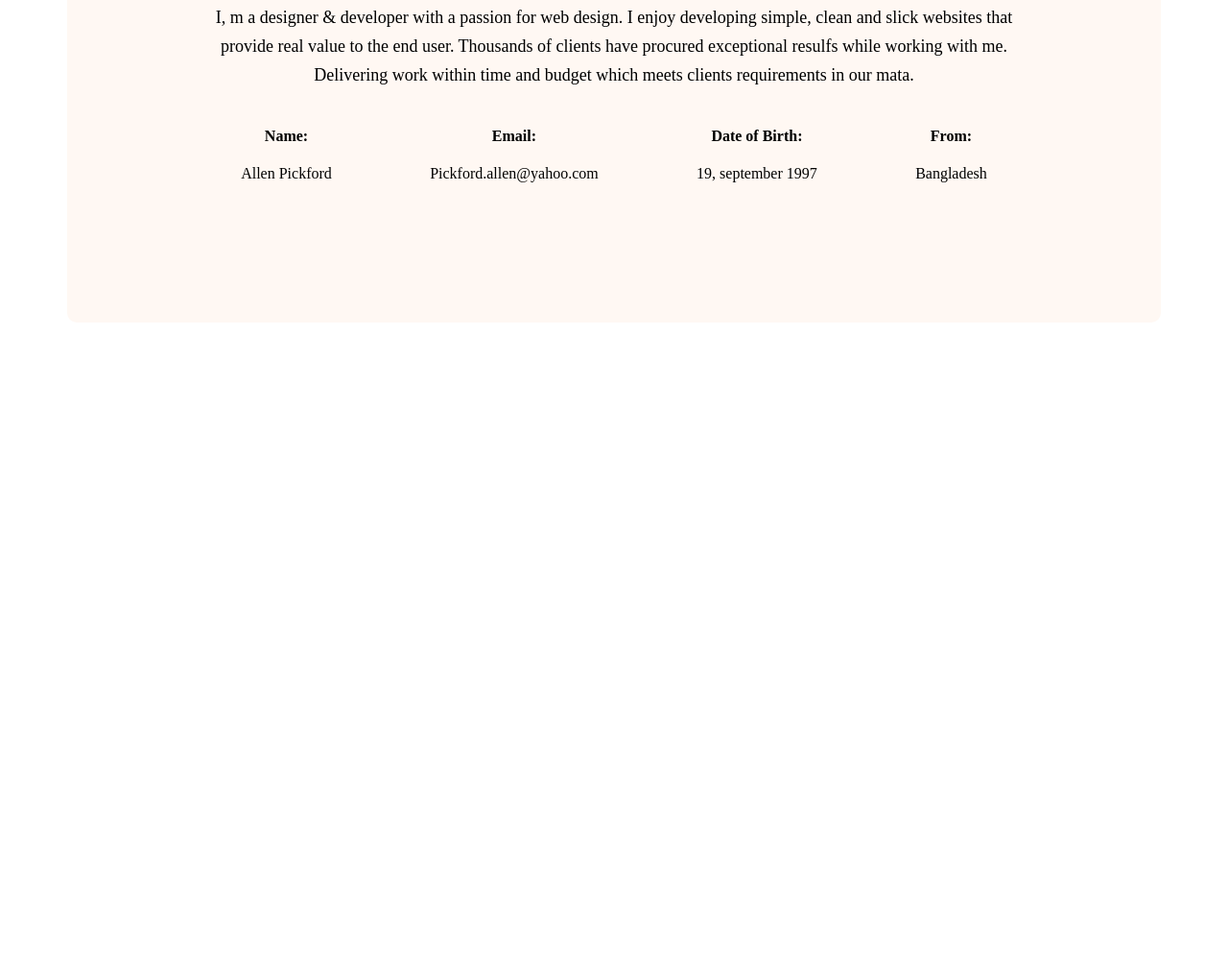
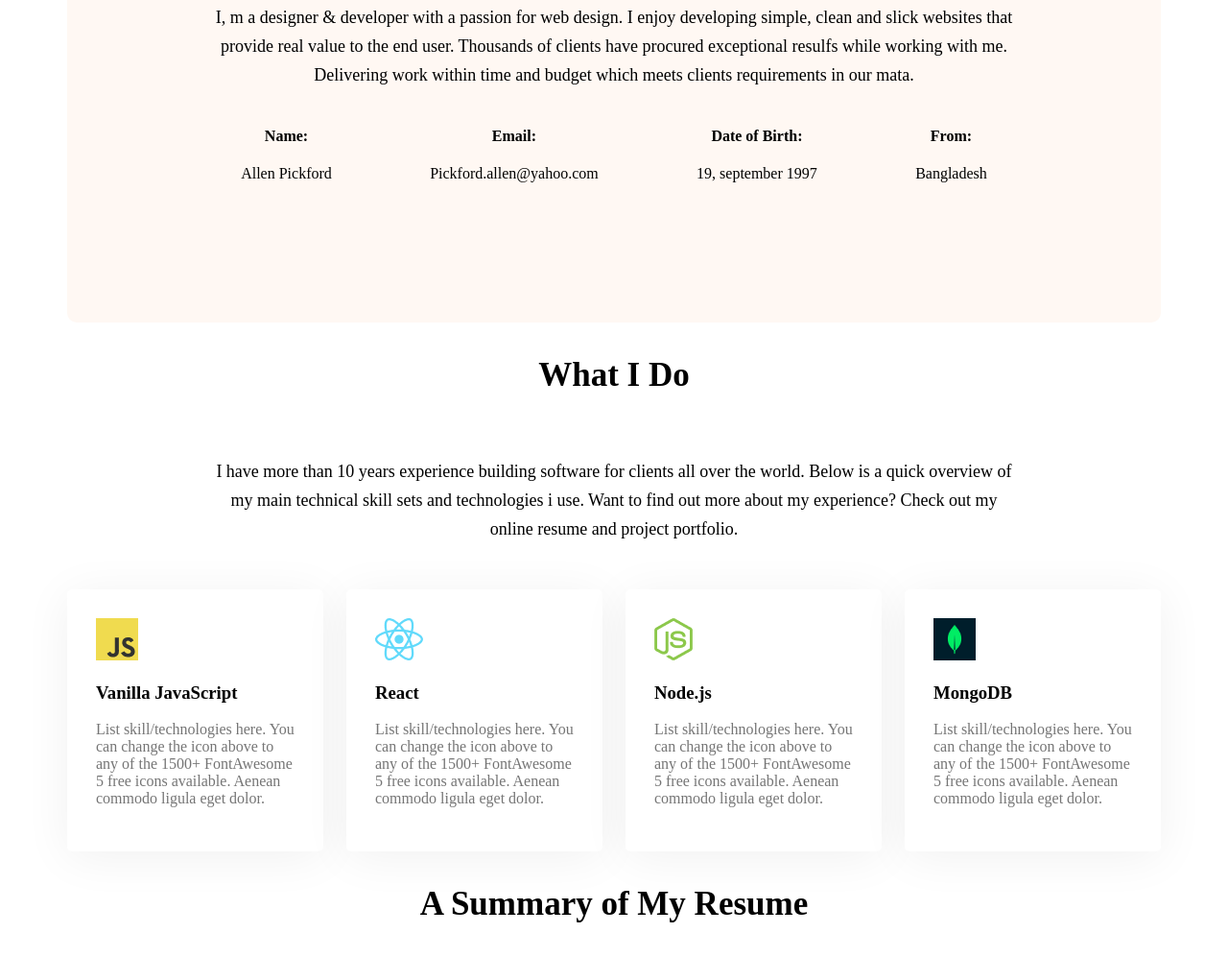
Before and after one commit to Nayeem-shanto/module-1-portfolio, a plain HTML site: page index.html in a window 1280 px wide. Shown: the part 1119-2116 px from the top of the page at 96% size. Before the commit the page ends 1463 px from the top, so only its background shows below. Drawn offline with nearby package versions, Linux system fonts and the light colour scheme.

Commit message:
what i do section added

```diff
--- a/index.html
+++ b/index.html
@@ -39,6 +39,7 @@
     </header>
 
     <main>
+      <!-- About section start -->
       <section class="about">
         <h3 class="section-title">About Me</h3>
         <p class="section-details">
@@ -68,6 +69,64 @@
           </div>
         </div>
       </section>
+      <!-- about section end -->
+
+      <!-- what i do section start -->
+      <section>
+        <h3 class="section-title">What I Do</h3>
+        <p id="what-i-do" class="section-details">
+          I have more than 10 years experience building software for clients all
+          over the world. Below is a quick overview of my main technical skill
+          sets and technologies i use. Want to find out more about my
+          experience? Check out my online resume and project portfolio.
+        </p>
+        <div class="skills-container">
+          <!-- .skill*4>img+h3.skill-title+p.skill-description -->
+          <div class="skill">
+            <img src="images/icons/js.png" alt="" />
+            <h3 class="skill-title">Vanilla JavaScript</h3>
+            <p class="skill-description">
+              List skill/technologies here. You can change the icon above to any
+              of the 1500+ FontAwesome 5 free icons available. Aenean commodo
+              ligula eget dolor.
+            </p>
+          </div>
+          <div class="skill">
+            <img src="images/icons/react.png" alt="" />
+            <h3 class="skill-title">React</h3>
+            <p class="skill-description">
+              List skill/technologies here. You can change the icon above to any
+              of the 1500+ FontAwesome 5 free icons available. Aenean commodo
+              ligula eget dolor.
+            </p>
+          </div>
+          <div class="skill">
+            <img src="images/icons/nodejs.png" alt="" />
+            <h3 class="skill-title">Node.js</h3>
+            <p class="skill-description">
+              List skill/technologies here. You can change the icon above to any
+              of the 1500+ FontAwesome 5 free icons available. Aenean commodo
+              ligula eget dolor.
+            </p>
+          </div>
+          <div class="skill">
+            <img src="images/icons/mongo.png" alt="" />
+            <h3 class="skill-title">MongoDB</h3>
+            <p class="skill-description">
+              List skill/technologies here. You can change the icon above to any
+              of the 1500+ FontAwesome 5 free icons available. Aenean commodo
+              ligula eget dolor.
+            </p>
+          </div>
+        </div>
+      </section>
+      <!-- what i do section end -->
+
+      <!-- Resume Section start-->
+       <section>
+        <h3 class="section-title">A Summary of My Resume</h3>
+       </section>
+      <!-- Resume Section end-->
     </main>
 
     <footer></footer>
--- a/styles/portfolio.css
+++ b/styles/portfolio.css
@@ -9,7 +9,7 @@
 }
 
 .section-details {
-    color: var( #757575);
+    color: var(#757575);
     text-align: center;
     font-size: 18px;
     font-weight: 400;
@@ -117,7 +117,7 @@ nav a {
 }
 
 /* main section */
-main{
+main {
     max-width: 1140px;
     margin: 0 auto;
 }
@@ -130,10 +130,34 @@ main{
     background: #FFF8F3;
     margin-top: 130px;
 }
-.about-info-container{
+
+.about-info-container {
     display: flex;
     justify-content: space-around;
 }
-.about-info{
+
+.about-info {
     text-align: center;
 }
+
+/* what i do section */
+
+#what-i-do {
+    padding: 30px 150px;
+}
+
+.skills-container {
+    display: flex;
+    gap: 24px;
+
+}
+
+.skill {
+    padding: 30px;
+    border-radius: 5px;
+    background: #FFF;
+    box-shadow: 0px 6px 50px 0px rgba(0, 0, 0, 0.06);
+}
+.skill-description{
+    color: #757575;
+}
```
